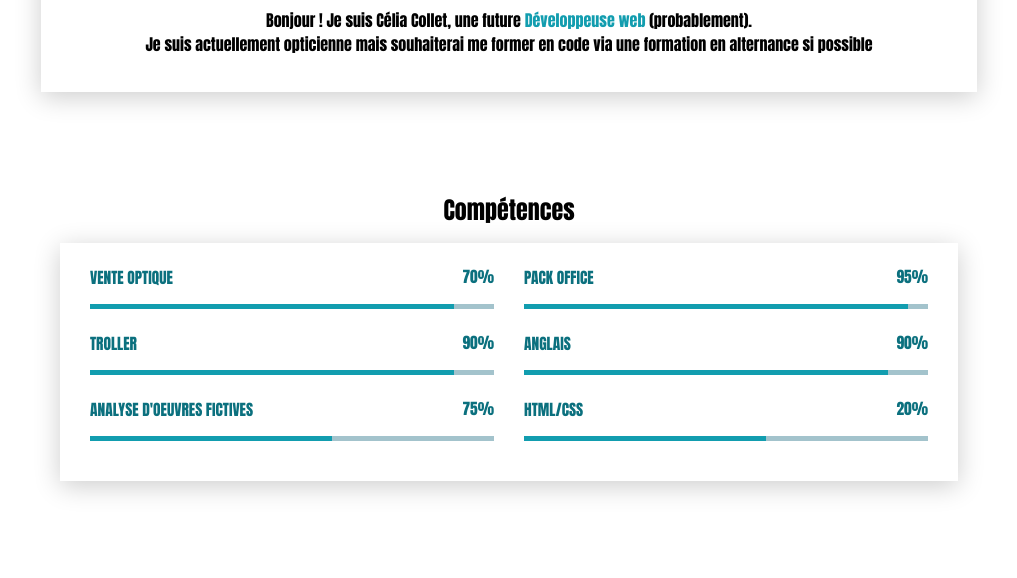
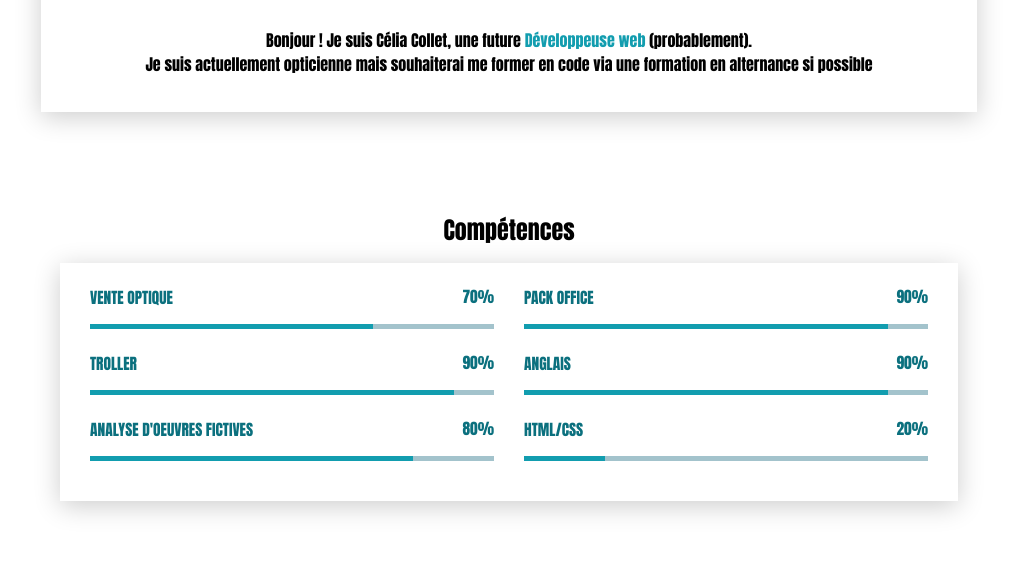
Before and after one commit to sweettsubaki/decouverte-code, a website: page index.html in a window 1280 px wide. Shown: the part 804-1382 px from the top of the page, without its empty margins (131-1148 px from the left). Drawn offline with Linux system fonts and the light colour scheme.

Commit message:
changement compétences HTML

```diff
--- a/index.html
+++ b/index.html
@@ -33,7 +33,7 @@
         <div class="progress-container">
             <span class="progress-badge">Vente Optique</span>
             <div class="progress">
-              <div class="progress-bar" style="width: 90%;"></div>
+              <div class="progress-bar" style="width: 70%;"></div>
               <span class="progress-value">70%</span>
             </div>
           </div>
@@ -49,8 +49,8 @@
          <div class="progress-container">
             <span class="progress-badge">Analyse d'oeuvres fictives</span>
             <div class="progress">
-              <div class="progress-bar" style="width: 60%;"></div>
-              <span class="progress-value">75%</span>
+              <div class="progress-bar" style="width: 80%;"></div>
+              <span class="progress-value">80%</span>
             </div>
          </div>
           <!-- Fin .progress-container -->
@@ -60,8 +60,8 @@
         <div class="progress-container">
             <span class="progress-badge">Pack Office</span>
             <div class="progress">
-              <div class="progress-bar" style="width: 95%;"></div>
-              <span class="progress-value">95%</span>
+              <div class="progress-bar" style="width: 90%;"></div>
+              <span class="progress-value">90%</span>
             </div>
           </div>
           <!-- Fin .progress-container -->
@@ -76,7 +76,7 @@
           <div class="progress-container">
             <span class="progress-badge">HTML/CSS</span>
             <div class="progress">
-              <div class="progress-bar" style="width: 60%;"></div>
+              <div class="progress-bar" style="width: 20%;"></div>
               <span class="progress-value">20%</span>
             </div>
           </div>
--- a/styles.css
+++ b/styles.css
@@ -33,7 +33,7 @@ h1 {
   width: 70%;
   margin: 70px auto;
   padding: 20px;
-  padding-top: 0;
+  padding-bottom: 20px;
   box-shadow: 0px 5px 25px 0px rgba(0, 0, 0, 0.2);
 }
 .about img {
```
